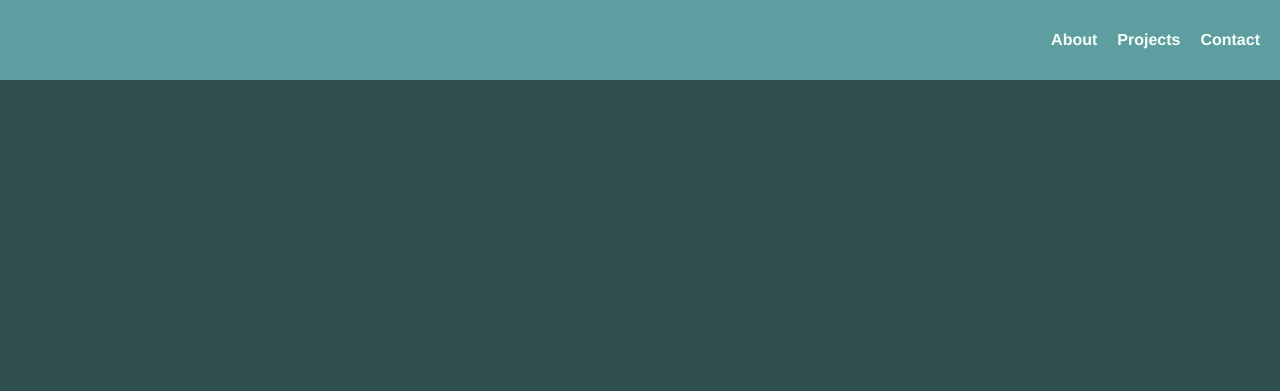
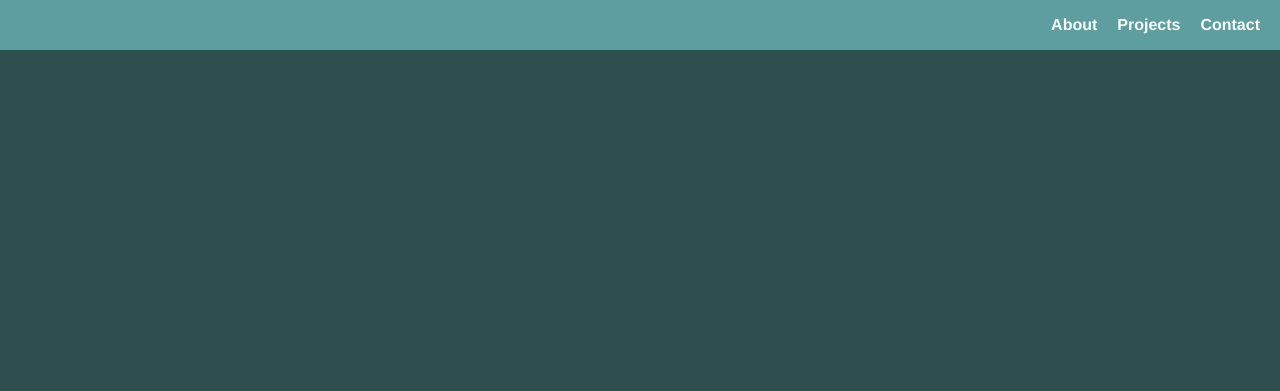
Before and after one commit to audreymendzef/audreymendzef.com, a plain HTML site: page index.html in a window 1280 px wide. Shown: the top 391 px of the page. Drawn offline with Linux system fonts and the light colour scheme.

Commit message:
fix: corrected nav bar height

```diff
--- a/styles.css
+++ b/styles.css
@@ -9,7 +9,7 @@ body {
 
 #navbar {
   width: 100vw;
-  height: 10vh;
+  height: 50px;
   background-color: #5f9ea0;
   position: fixed;
   top: 0;
```
